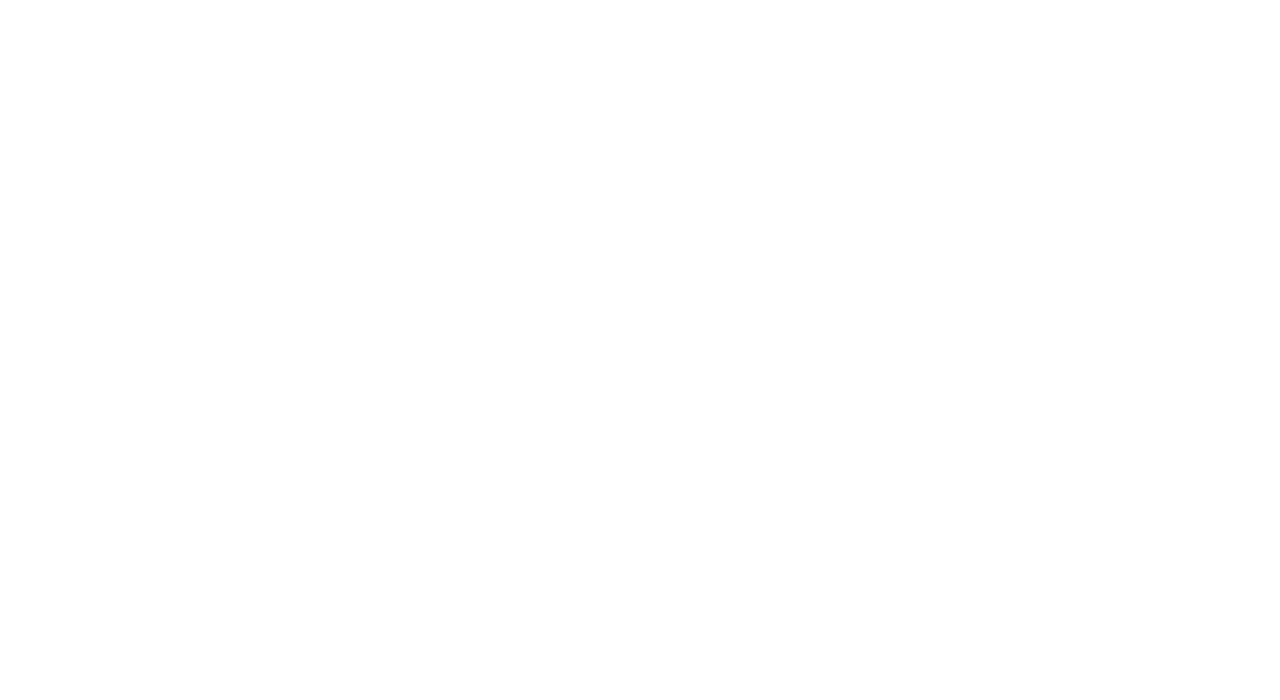
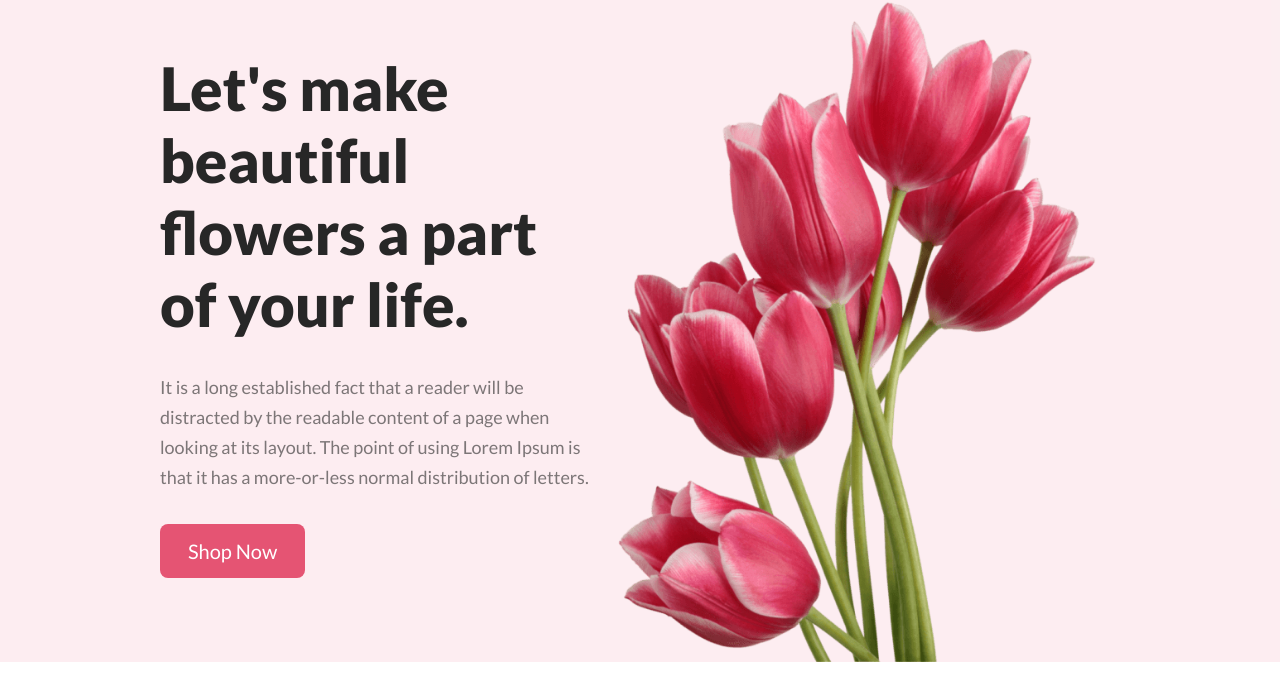
Before and after one commit to imashraf21/flower-shop, a plain HTML site: page index.html in a window 1280 px wide. Drawn offline with Linux system fonts and the light colour scheme.

Commit message:
banner completed

```diff
--- a/index.html
+++ b/index.html
@@ -7,7 +7,26 @@
 
     <link rel="stylesheet" href="styles/shop.css">
 </head>
+
 <body>
+    <header>
+        <div class="container banner">
+            <div class="banner-text">
+                <h1>Let's make beautiful flowers a part of your life.</h1>
+
+                <p>It is a long established fact that a reader will be distracted by the readable content of a page when looking at its layout. The point of using Lorem Ipsum is that it has a more-or-less normal distribution of letters.</p>
+
+                <button>Shop Now</button>
+            </div>
+
+            <div class="banner-img">
+                <img src="images/header.png" alt="">
+            </div>
+        </div>
+
+    </header>
+
+
 
 </body>
 </html>
--- a/styles/shop.css
+++ b/styles/shop.css
@@ -1,3 +1,63 @@
-*{
+@import url('https://fonts.googleapis.com/css2?family=Lato:ital,wght@0,100;0,300;0,400;0,700;0,900;1,100;1,300;1,400;1,700;1,900&display=swap');
+
+* {
     margin: 0;
+    padding: 0;
+    font-family: 'Lato', sans-serif;
 }
+
+header {
+    background: rgba(229, 84, 115, 0.10);
+}
+
+.container {
+    width: 75%;
+    max-width: 1440px;
+    margin: 0 auto;
+}
+
+p {
+    color: rgba(39, 39, 39, 0.60);
+    font-family: Lato;
+    font-size: 18px;
+    font-style: normal;
+    font-weight: 400;
+    line-height: 30px;
+    /* 166.667% */
+}
+
+button {
+    border-radius: 8px;
+    background: #E55473;
+    color: white;
+    border: none;
+    font-size: 20px;
+    padding: 15px 28px;
+}
+
+
+/* Banner Related */
+.banner {
+    display: flex;
+    align-items: center;
+    justify-content: space-between;
+}
+
+.banner .banner-text * {
+    margin-bottom: 32px;
+    max-width: 525px;
+}
+
+.banner .banner-text h1 {
+    color: #272727;
+    font-family: Lato;
+    font-size: 60px;
+    font-style: normal;
+    font-weight: 800;
+    line-height: normal;
+}
+
+.banner .banner-img img {
+    width: 100%;
+    vertical-align: middle;
+}
```
